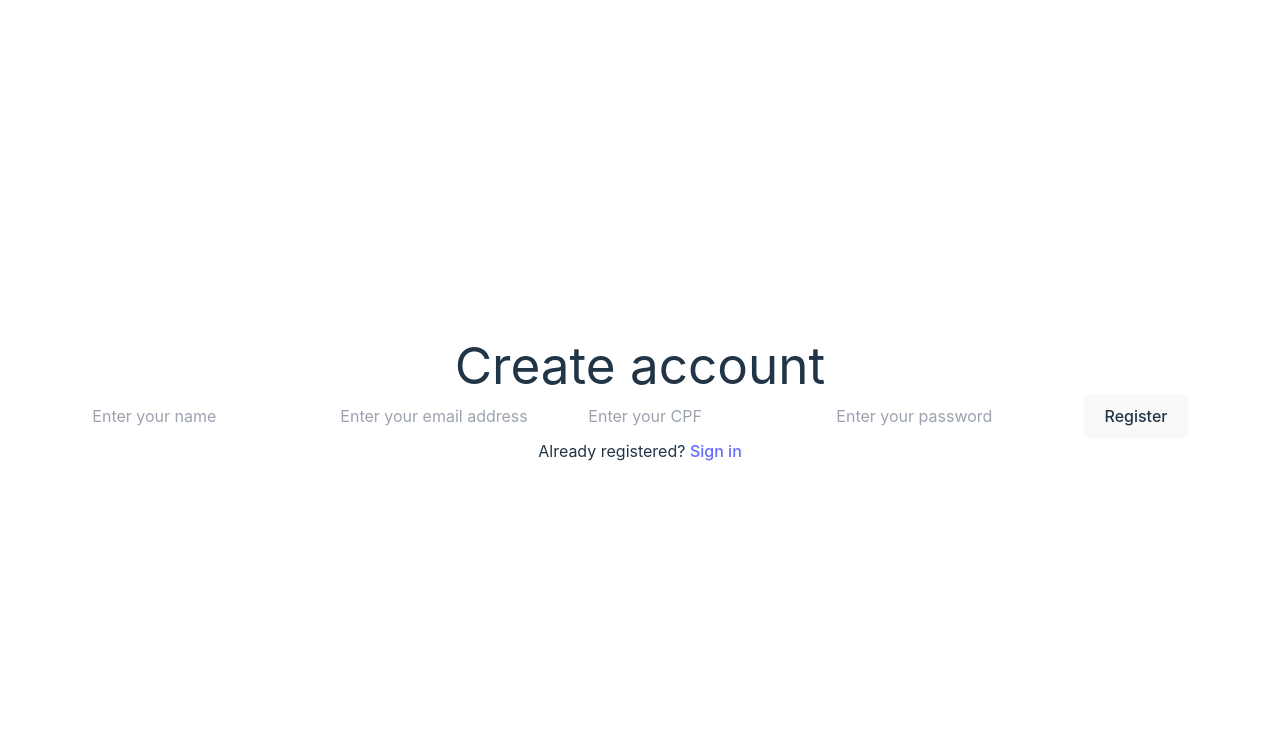
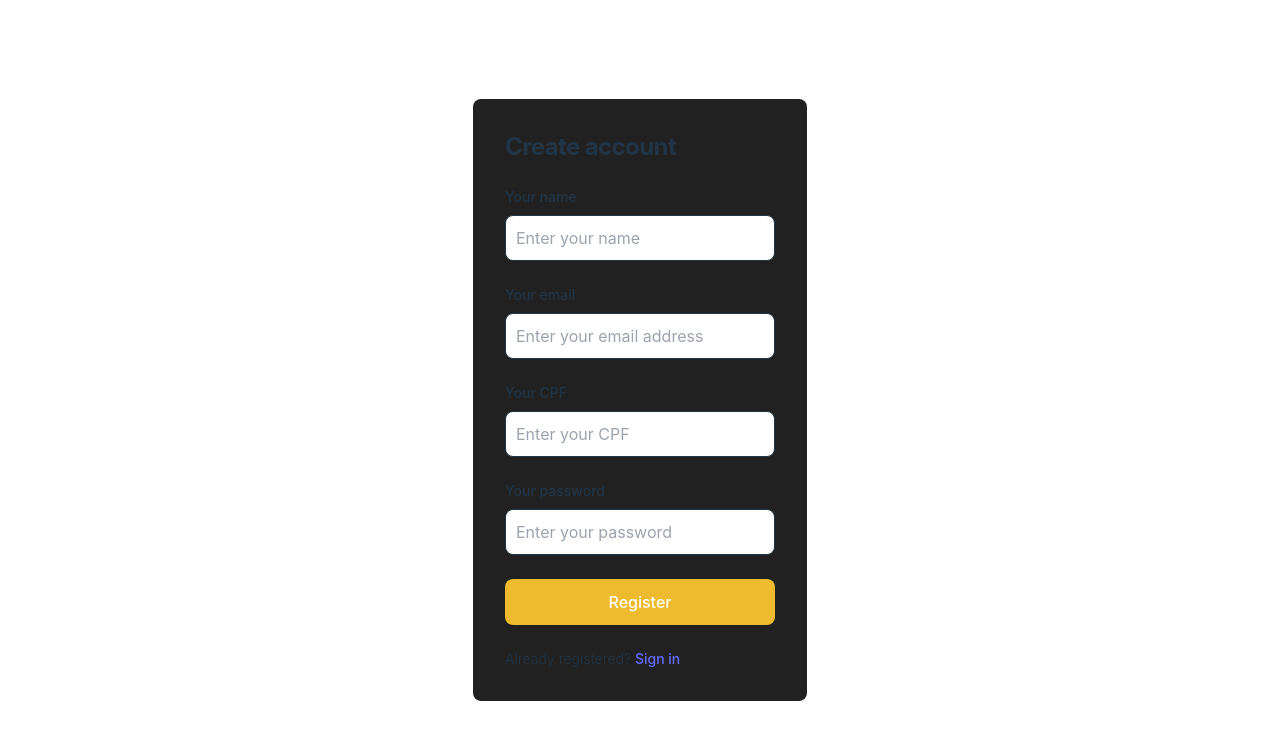
Before and after one commit to pedro-vieiraf/store-backend, a React (Vite) app in the folder store-frontend/: page /register in a window 1280 px wide. Shown: the top 740 px of the page. Built offline with nearby package versions, Linux system fonts and the light colour scheme.

Commit message:
🖌️ style: Register Page

```diff
--- a/store-frontend/src/pages/Login.tsx
+++ b/store-frontend/src/pages/Login.tsx
@@ -45,20 +45,20 @@ function Login() {
     return (
         <div className="w-full rounded-lg md:mt-0 sm:max-w-md xl:p-0 bg-eeire-black-200">
             <div className="p-6 space-y-4 md:space-y-6 sm:p-8 text-left">
-                <h1 className="text-xl font-bold leading-tight tracking-tight text-gray-900 md:text-2xl">
+                <h1 className="text-xl font-bold leading-tight tracking-tight md:text-2xl">
                     Sign in to your account
                 </h1>
                 <form className="space-y-4 md:space-y-6" onSubmit={ handleSubmit }>
                     <div>
-                        <label htmlFor="email" className="block mb-2 text-sm font-medium text-gray-900">Your email</label>
-                        <input type="email" onChange={ handleChange } name="email" id="email" placeholder="Enter your email address" className="bg-gray-50 border border-gray-300 text-gray-900 rounded-lg block w-full p-2.5"/>
+                        <label htmlFor="email" className="block mb-2 text-sm font-medium">Your email</label>
+                        <input type="email" onChange={ handleChange } name="email" id="email" placeholder="Enter your email address" className="border rounded-lg block w-full p-2.5"/>
                     </div>
                     <div>
-                        <label htmlFor="password" className="block mb-2 text-sm font-medium text-gray-900">Password</label>
-                        <input type="password" onChange={ handleChange } name="password" id="password" placeholder="••••••••" className="bg-gray-50 border border-gray-300 text-gray-900 rounded-lg block w-full p-2.5"/>
+                        <label htmlFor="password" className="block mb-2 text-sm font-medium">Password</label>
+                        <input type="password" onChange={ handleChange } name="password" id="password" placeholder="••••••••" className="border rounded-lg block w-full p-2.5"/>
                     </div>
                     <button className="w-full text-white bg-saffron-200 hover:bg-saffron-400">Sign In</button>
-                    <p className="text-sm font-light text-gray-500">Don't have an account yet? <Link to="/register">Sign up</Link></p>
+                    <p className="text-sm font-light">Don't have an account yet? <Link to="/register">Sign up</Link></p>
                 </form>
             </div>
         </div>
--- a/store-frontend/src/pages/Register.tsx
+++ b/store-frontend/src/pages/Register.tsx
@@ -59,18 +59,33 @@ function Register() {
     }
 
     return (
-        <>
-        <h1>Create account</h1>
-        <form onSubmit={ handleSubmit }>
-            <input type="name" onChange={ handleChange } name="name" id="name" placeholder="Enter your name"/>
-            <input type="email" onChange={ handleChange } name="email" id="email" placeholder="Enter your email address"/>
-            <input type="cpf" onChange={ handleChange } name="cpf" id="cpf" placeholder="Enter your CPF"/>
-            <input type="password" onChange={ handleChange } name="password" id="password" placeholder="Enter your password"/>
-            <button>Register</button>
-        </form>
-        <p>Already registered? <Link to="/">Sign in</Link></p>
-
-    </>
+        <div className="w-full rounded-lg md:mt-0 sm:max-w-md xl:p-0 bg-eeire-black-200">
+            <div className="p-6 space-y-4 md:space-y-6 sm:p-8 text-left">
+                <h1 className="text-xl font-bold leading-tight tracking-tight md:text-2xl">
+                    Create account
+                </h1>
+                <form className="space-y-4 md:space-y-6" onSubmit={ handleSubmit }>
+                    <div>
+                        <label htmlFor="name" className="block mb-2 text-sm font-medium">Your name</label>
+                        <input type="name" onChange={ handleChange } name="name" id="name" placeholder="Enter your name" className="border rounded-lg block w-full p-2.5"/>
+                    </div>
+                    <div>
+                        <label htmlFor="email" className="block mb-2 text-sm font-medium">Your email</label>
+                        <input type="email" onChange={ handleChange } name="email" id="email" placeholder="Enter your email address" className="border rounded-lg block w-full p-2.5"/>
+                    </div>
+                    <div>
+                        <label htmlFor="cpf" className="block mb-2 text-sm font-medium">Your CPF</label>
+                        <input type="cpf" onChange={ handleChange } name="cpf" id="cpf" placeholder="Enter your CPF" className="border rounded-lg block w-full p-2.5"/>
+                    </div>
+                    <div>
+                        <label htmlFor="password" className="block mb-2 text-sm font-medium">Your password</label>
+                        <input type="password" onChange={ handleChange } name="password" id="password" placeholder="Enter your password" className="border rounded-lg block w-full p-2.5"/>
+                    </div>
+                    <button className="w-full text-white bg-saffron-200 hover:bg-saffron-400">Register</button>
+                </form>
+                <p className="text-sm font-light">Already registered? <Link to="/">Sign in</Link></p>
+            </div>
+        </div>
     )
 }
 
```
